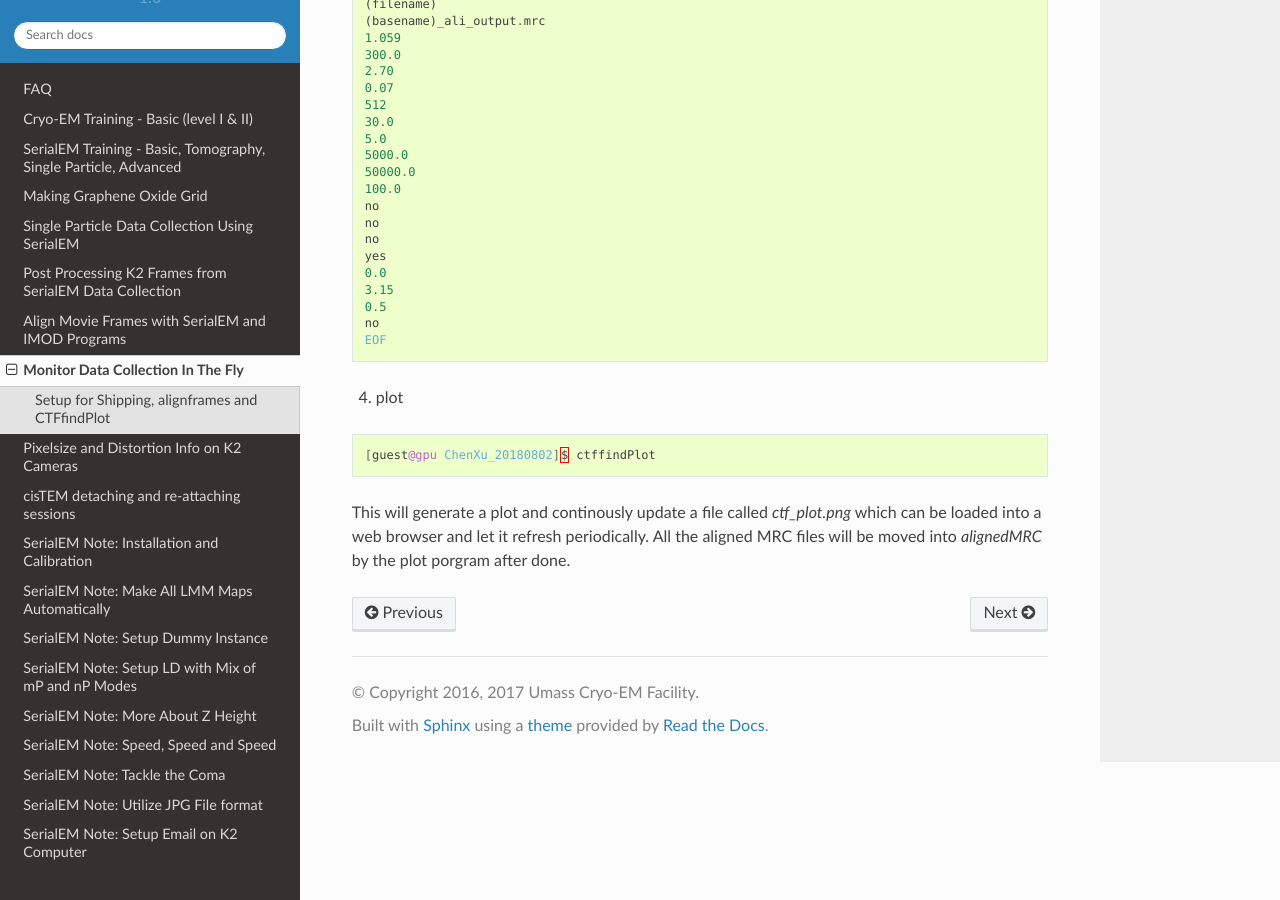
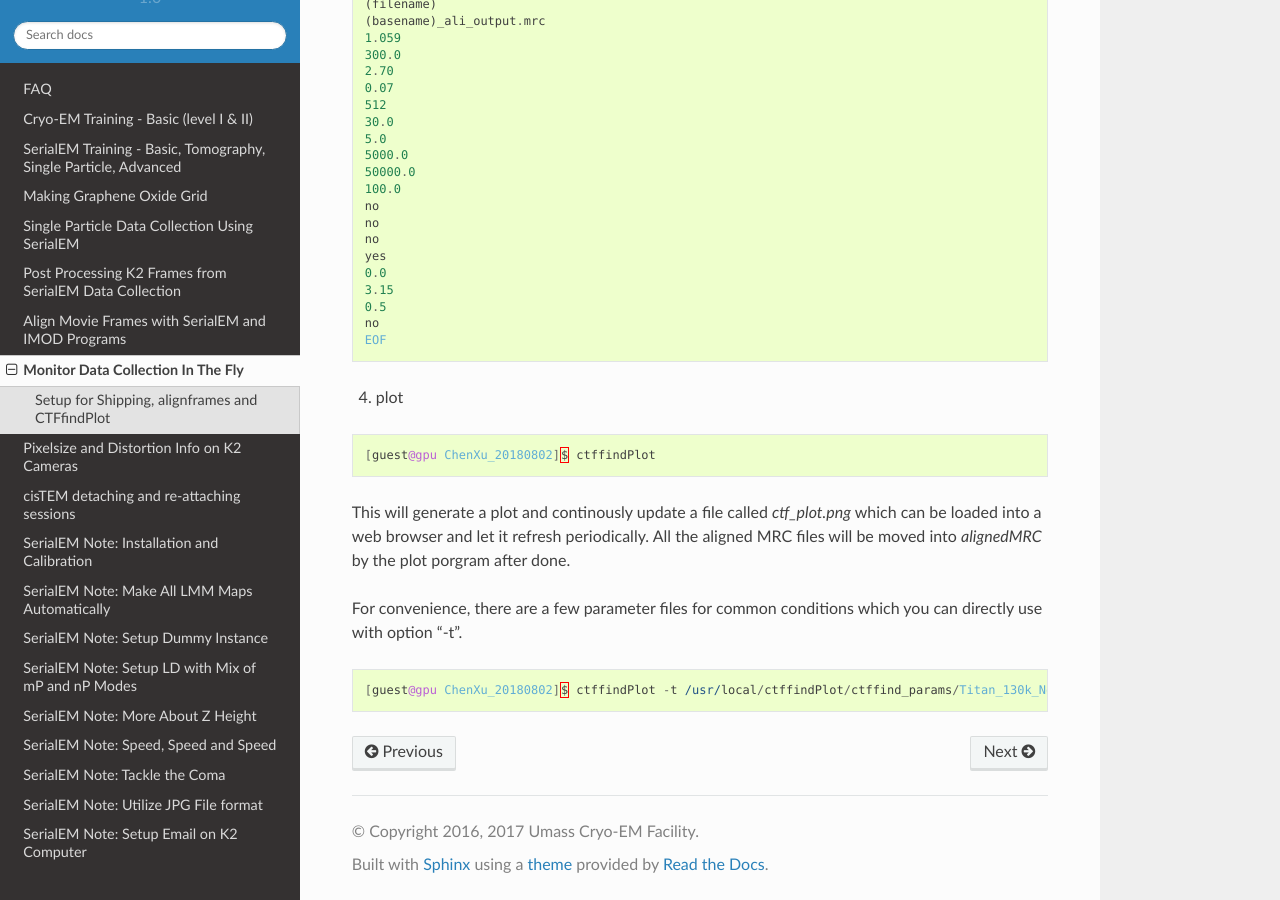
Before and after one commit to xuchen66/sphinx-emdocs, a Sphinx documentation site: the page built from source/monitor-data-collection-in-the-fly.rst, in a window 1280 px wide and 900 px high, scrolled down 2077 px. Built offline with Sphinx 7.4.7 and the Read the Docs theme 2.0.0, drawn with Linux system fonts in a browser that asks for light colours; pages that are not in the unit, such as notebooks, are missing from menus; some of the changed text lies outside the part shown.

Commit message:
Update monitor-data-collection-in-the-fly.rst

```diff
--- a/source/monitor-data-collection-in-the-fly.rst
+++ b/source/monitor-data-collection-in-the-fly.rst
@@ -112,3 +112,9 @@ edit to fit your situation. The file looks like this:
    [guest@gpu ChenXu_20180802]$ ctffindPlot
 
 This will generate a plot and continously update a file called *ctf_plot.png* which can be loaded into a web browser and let it refresh periodically. All the aligned MRC files will be moved into *alignedMRC* by the plot porgram after done.
+
+For convenience, there are a few parameter files for common conditions which you can directly use with option "-t".
+
+.. code-block:: ruby
+
+   [guest@gpu ChenXu_20180802]$ ctffindPlot -t /usr/local/ctffindPlot/ctffind_params/Titan_130k_NoVPP.txt
```
Also changed, not shown: other parts of source/monitor-data-collection-in-the-fly.rst (+1 -1 lines).
